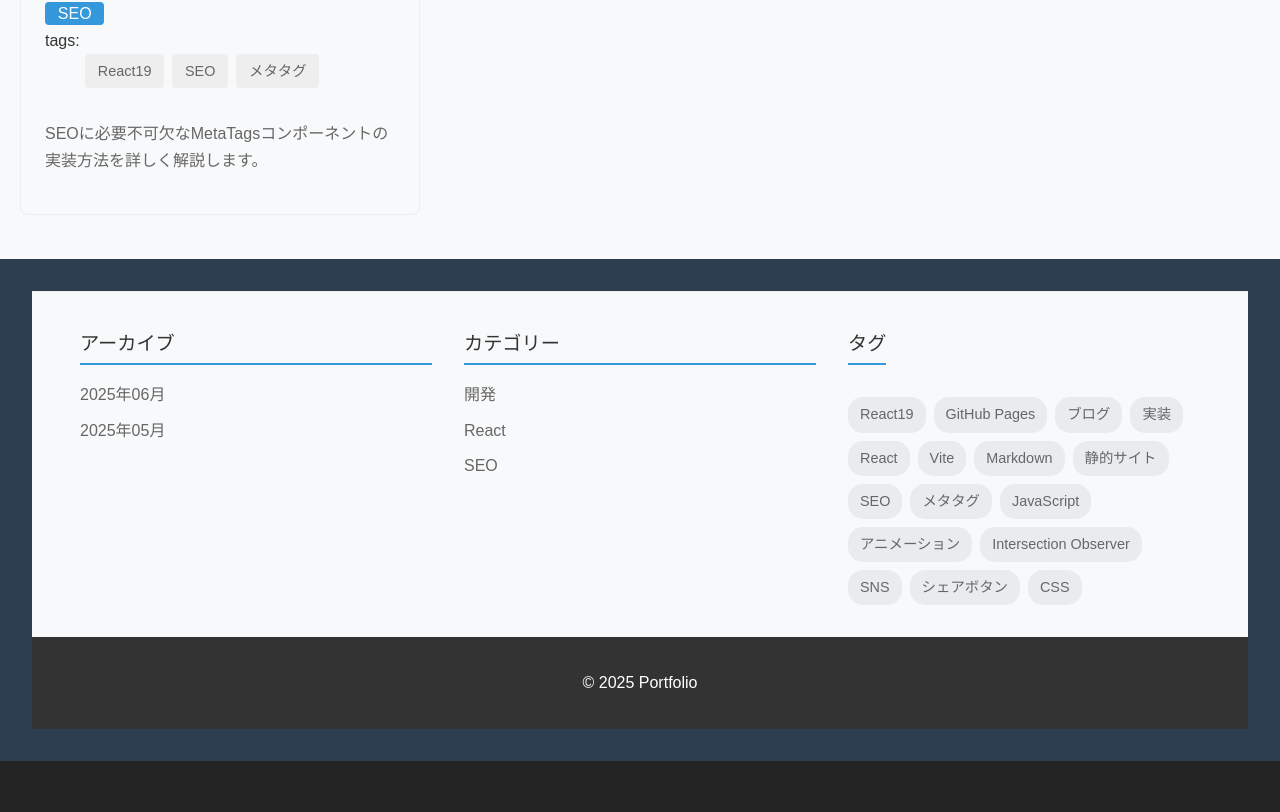
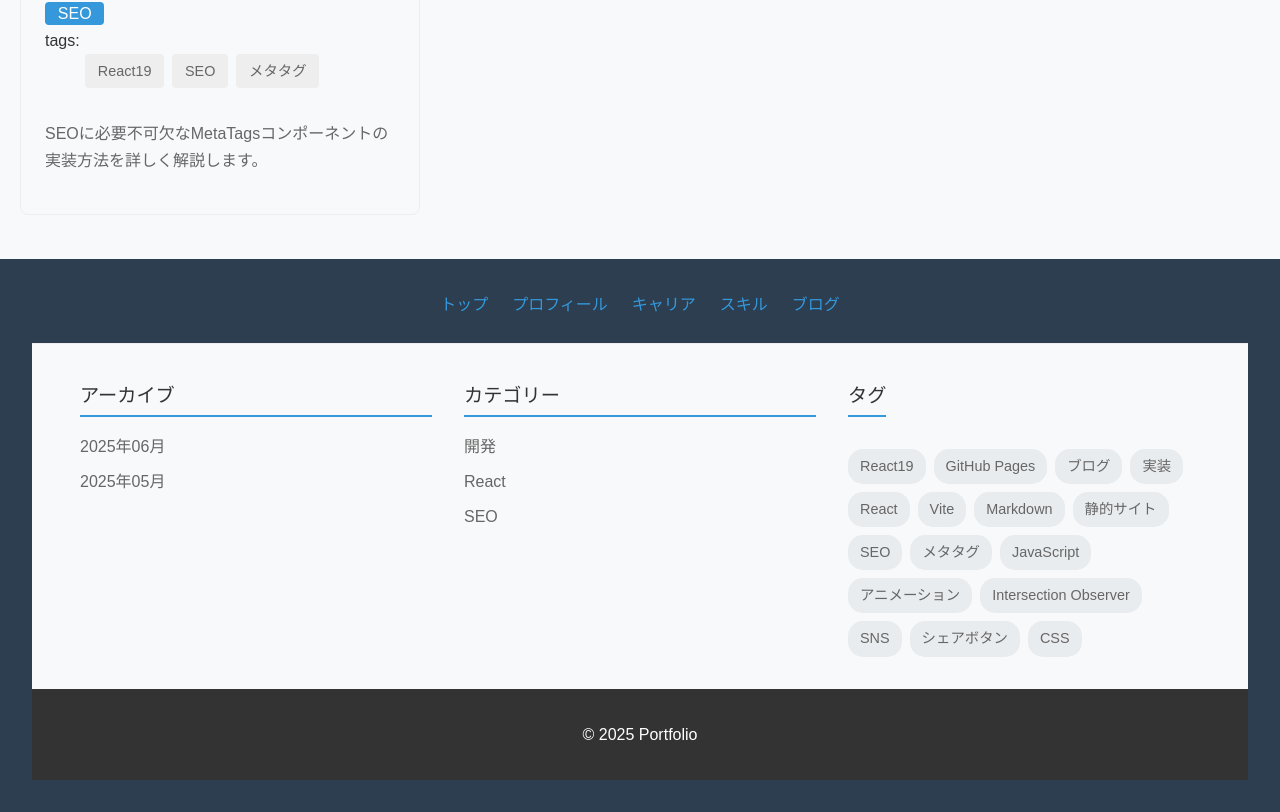
Before and after one commit to ProblemaResolt/official, a React (Vite) app: page /blog in a window 1280 px wide. Shown: the part 1461-2273 px from the top of the page. Before the commit the page ends 2222 px from the top, so only its background shows below. Built offline with nearby package versions, Linux system fonts and the light colour scheme; a web font is replaced by a local one.

Commit message:
Add site map components and styles
- Created a new CSS file for styling the site map and imported necessary fonts.
- Implemented SiteMap component in the components directory for navigation links.
- Developed a detailed SiteMap page with descriptions for each link in the pages directory.

```diff
--- a/src/App.css
+++ b/src/App.css
@@ -131,3 +131,53 @@
   background: #333;
   color: white;
 }
+
+/* サイトマップのスタイル */
+.site-map {
+  margin-bottom: 1.5rem;
+  text-align: center;
+}
+.site-map ul {
+  display: flex;
+  flex-wrap: wrap;
+  justify-content: center;
+  gap: 1.5rem;
+  list-style: none;
+  padding: 0;
+  margin: 0;
+}
+.site-map a {
+  color: #3498db;
+  text-decoration: none;
+  font-weight: bold;
+  transition: color 0.2s;
+}
+.site-map a:hover {
+  color: #217dbb;
+}
+
+.site-map-list {
+  list-style: none;
+  padding: 0;
+  margin: 2rem auto;
+  max-width: 400px;
+}
+.site-map-list li {
+  margin: 1rem 0;
+  font-size: 1.1rem;
+}
+.site-map-list a {
+  color: #3498db;
+  text-decoration: none;
+  font-weight: bold;
+  transition: color 0.2s;
+}
+.site-map-list a:hover {
+  color: #217dbb;
+}
+
+.site-map-desc {
+  margin-left: 0.5em;
+  color: #888;
+  font-size: 0.95em;
+}
--- a/src/App.jsx
+++ b/src/App.jsx
@@ -9,12 +9,14 @@ import MetaTags from './components/MetaTags';
 import BlogList from './pages/BlogList';
 import BlogPost from './pages/BlogPost';
 import BlogNavigation from './components/BlogNavigation';
+import SiteMap from './components/SiteMap';
 
 const Career = React.lazy(() => import('./pages/Career'));
 
 const BlogFooter = ({ location }) => {
   return (
     <footer className="footer">
+      <SiteMap />
       <BlogNavigation />
       <div className="copyright">
         <p>&copy; 2025 Portfolio</p>
@@ -175,6 +177,7 @@ const App = () => {
                     <Route path="/skills" element={<Skills />} />
                     <Route path="/blog" element={<BlogList />} />
                     <Route path="/blog/:id" element={<BlogPost />} />
+                    <Route path="/sitemap" element={<SiteMap />} />
                     <Route path="*" element={<NotFound />} />
                   </Routes>
                 </main>
--- /dev/null
+++ b/src/components/SiteMap.jsx
@@ -0,0 +1,16 @@
+import React from 'react';
+import { Link } from 'react-router-dom';
+
+const SiteMap = () => (
+  <nav className="site-map">
+    <ul>
+      <li><Link to="/">トップ</Link></li>
+      <li><Link to="/profile">プロフィール</Link></li>
+      <li><Link to="/career">キャリア</Link></li>
+      <li><Link to="/skills">スキル</Link></li>
+      <li><Link to="/blog">ブログ</Link></li>
+    </ul>
+  </nav>
+);
+
+export default SiteMap;
--- /dev/null
+++ b/src/pages/SiteMap.jsx
@@ -0,0 +1,34 @@
+import React from 'react';
+import { Link } from 'react-router-dom';
+
+const SiteMap = () => (
+  <section className="section">
+    <div className="container">
+      <h2 className="section-title">サイトマップ</h2>
+      <ul className="site-map-list">
+        <li>
+          <Link to="/">トップ</Link>
+          <span className="site-map-desc">… サイトのホームページ</span>
+        </li>
+        <li>
+          <Link to="/profile">プロフィール</Link>
+          <span className="site-map-desc">… 管理人のプロフィール</span>
+        </li>
+        <li>
+          <Link to="/career">キャリア</Link>
+          <span className="site-map-desc">… 職歴・経歴の紹介</span>
+        </li>
+        <li>
+          <Link to="/skills">スキル</Link>
+          <span className="site-map-desc">… 技術スキル一覧</span>
+        </li>
+        <li>
+          <Link to="/blog">ブログ</Link>
+          <span className="site-map-desc">… 技術ブログ記事一覧</span>
+        </li>
+      </ul>
+    </div>
+  </section>
+);
+
+export default SiteMap;
```
Also changed, not shown: public/404.html (+7 -3 lines), 8 other files (tests, documents, lock files or other folders).
